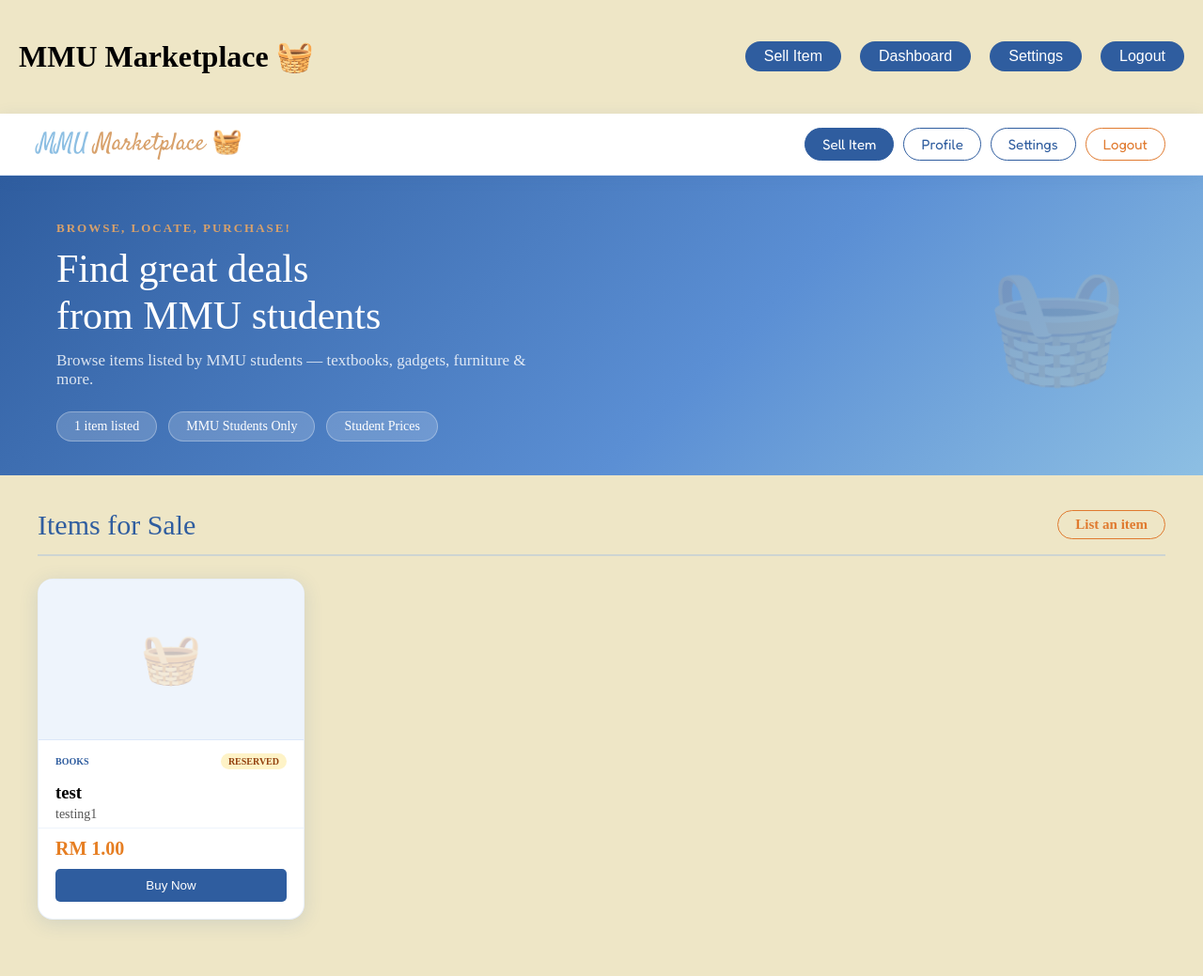
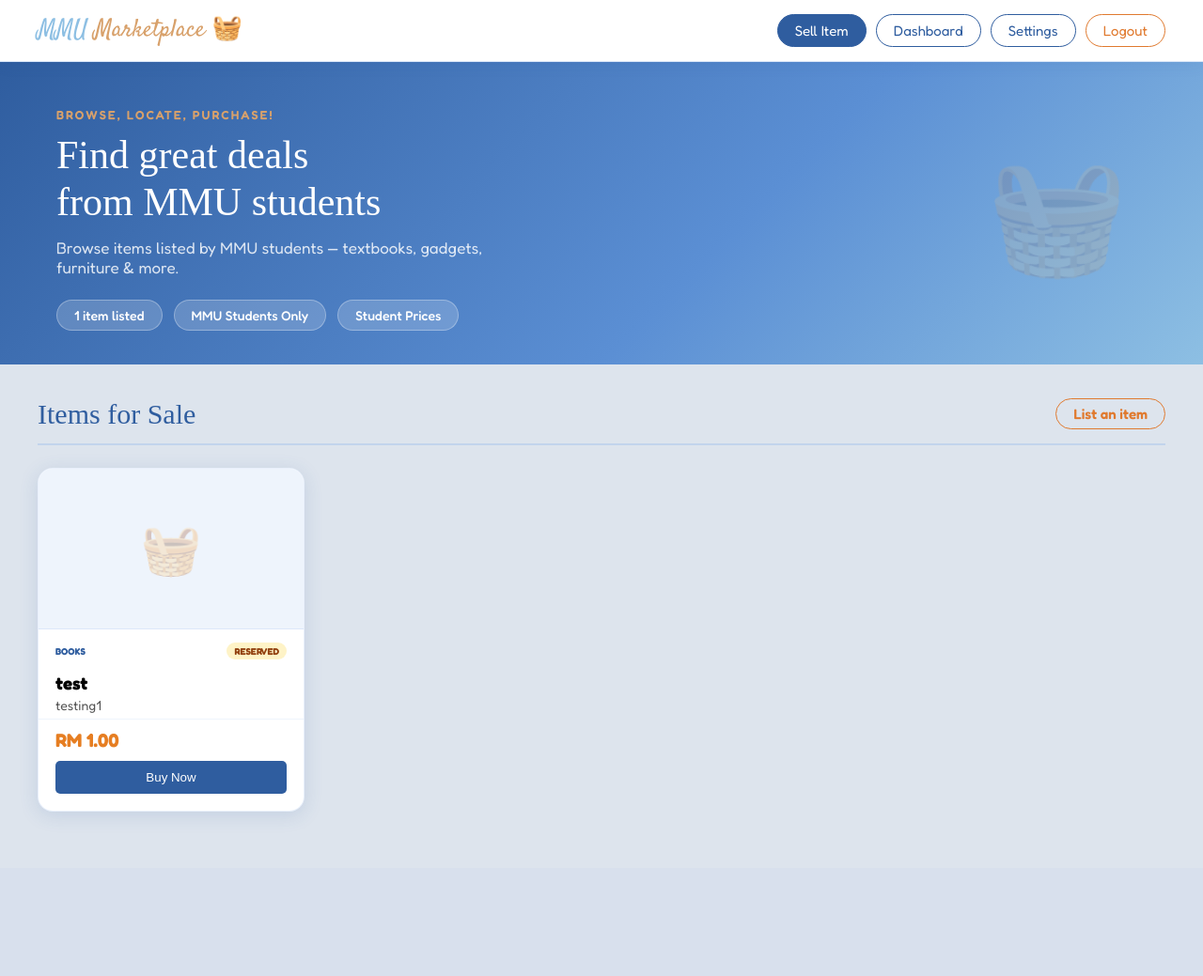
Before and after one commit to S1ngggg/GitExercise-G062-, a Flask app: page /home in a window 1280 px wide. Shown: the whole page at 94% size. After the commit the page ends 864 px from the top, so only its background shows below. Run offline with Flask 3, Linux system fonts and the light colour scheme; data comes from the database, SQL or seed files in the repository; some web fonts are replaced.

Commit message:
resolve conflict on main

```diff
--- a/templates/home.html
+++ b/templates/home.html
@@ -6,17 +6,7 @@
 <link rel="stylesheet" href="{{ url_for('static', filename='css/layout.css') }}">
 <link rel="stylesheet" href="{{ url_for('static', filename='css/style.css') }}">
 
-<body class="outside">
-    <header>
-        <h1 class="title-home">MMU <span class="highlight-home">Marketplace 🧺</span></h1>
-        <div class="navigation">
-            <a href="{{ url_for('item_form') }}"><button>Sell Item</button></a>
-            <a href="{{ url_for('profile')}}"><button>Dashboard</button></a>
-            <a href="#"><button>Settings</button></a>
-            <a href="{{ url_for('logout') }}"><button>Logout</button></a>
-        </div>
-    </header>
-
+<body class="home_body">
 
     <nav class="home_nav">
         <div class="home_nav_left">
@@ -24,9 +14,9 @@
         </div>
         <div class="home_nav_right">
             <a href="{{ url_for('item_form') }}"><button class="nav_button nav_button_primary">Sell Item</button></a>
-            <a href="{{ url_for('profile') }}"><button class="nav_button">Profile</button></a>
+            <a href="{{ url_for('profile') }}"><button class="nav_button">Dashboard</button></a>
             <a href="#"><button class="nav_button">Settings</button></a>
-            <a href="#"><button class="nav_button nav_button_logout">Logout</button></a>
+            <a href="{{ url_for('logout') }}"><button class="nav_button nav_button_logout">Logout</button></a>
         </div>
     </nav>
 
```
